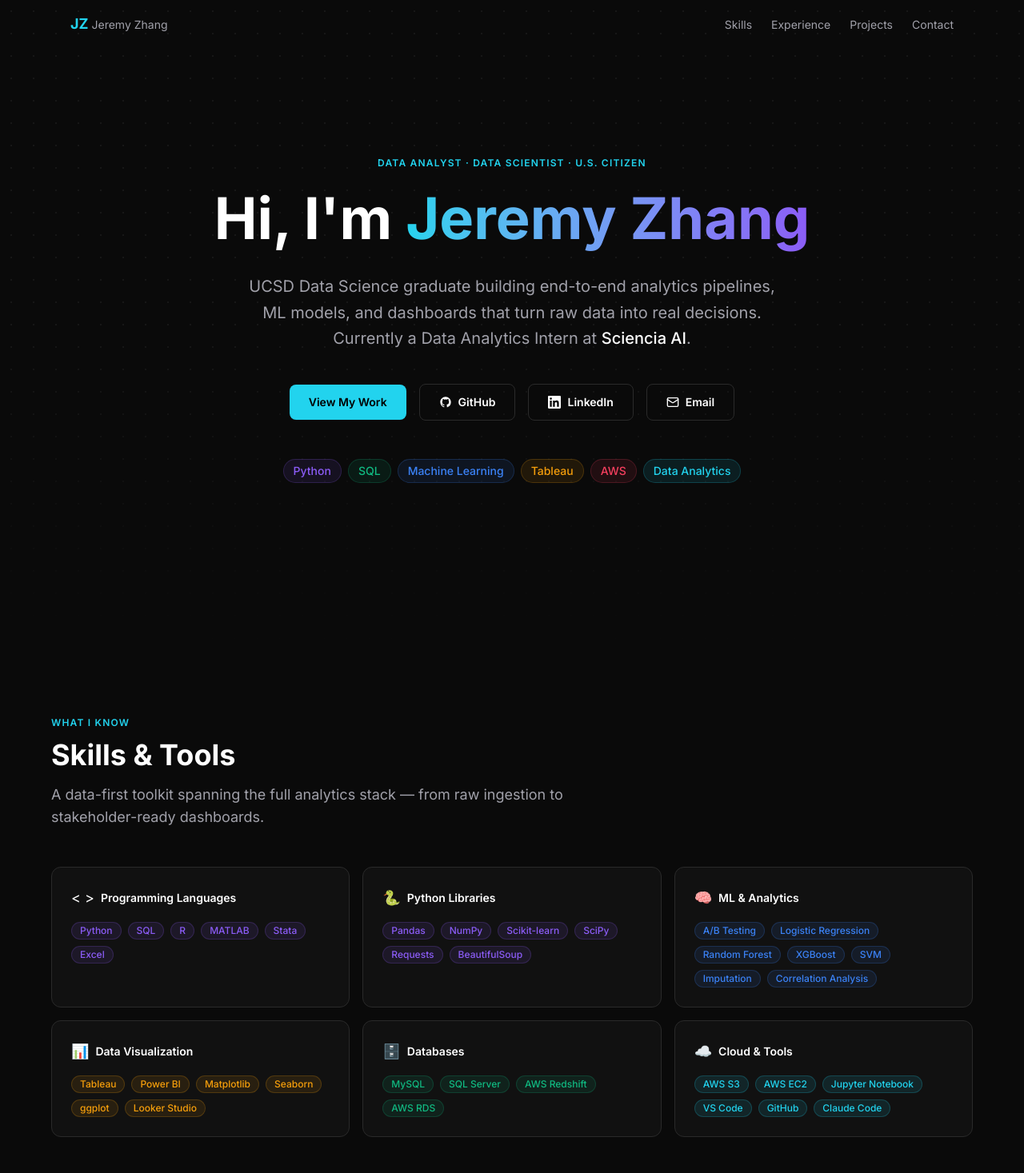
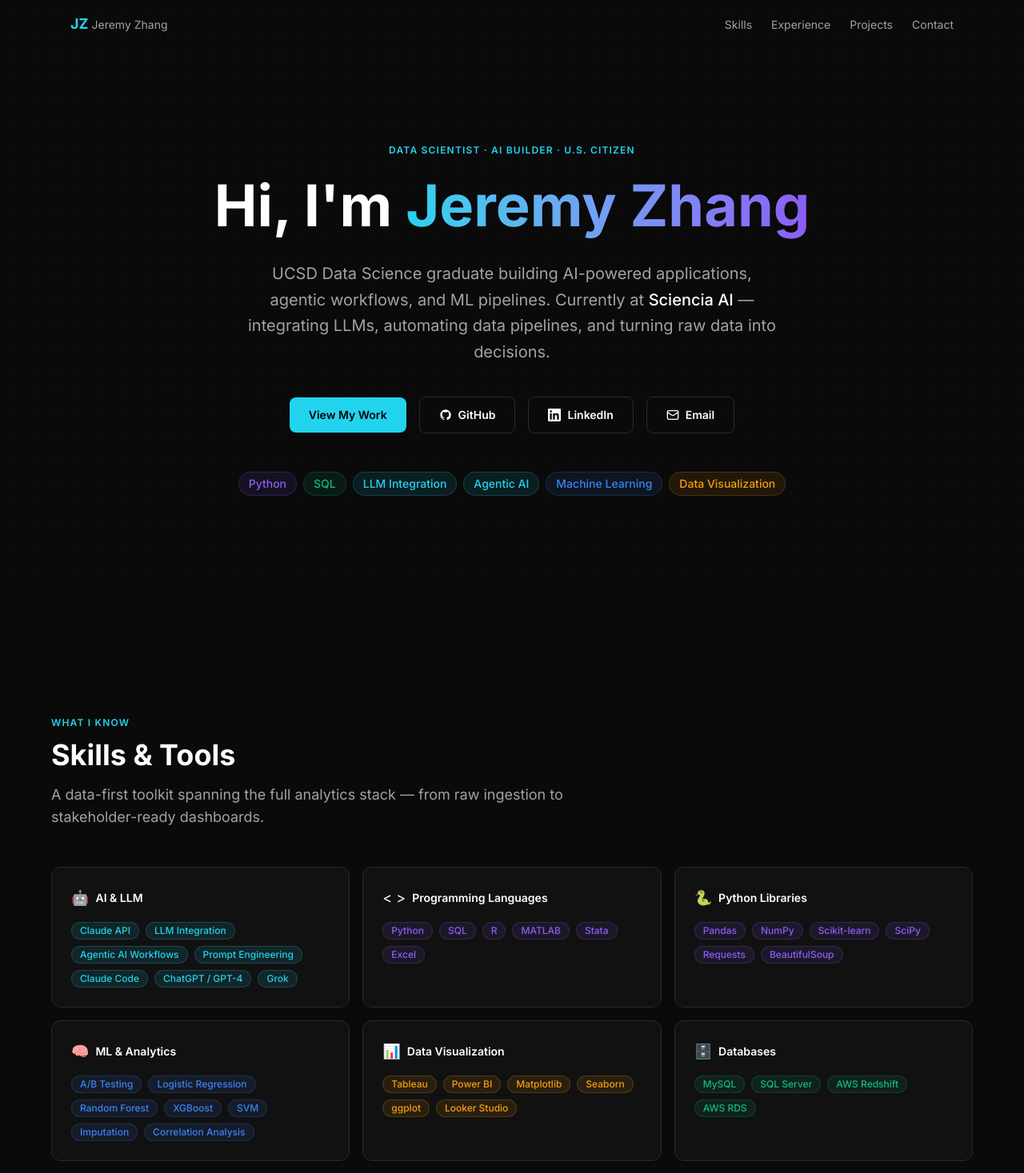
Before and after one commit to MonkeyJeremy/monkeyjeremy-portfolio, a Next.js app: page /monkeyjeremy-portfolio/ in a window 1280 px wide. Shown: the top 1467 px of the page at 80% size. Built offline with nearby package versions, Linux system fonts and the light colour scheme.

Commit message:
feat: align portfolio with AI/DS internship positioning

```diff
--- a/src/app/page.tsx
+++ b/src/app/page.tsx
@@ -23,7 +23,7 @@ export default function Home() {
           </p>
           <h2 className="text-2xl font-bold text-white mb-2">Jeremy Zhang</h2>
           <p className="text-[#A1A1AA] text-sm mb-8">
-            Open to Data Analyst · Data Scientist · Analytics Engineer roles
+            Open to AI / Data Science · Data Analyst · Analytics Engineer roles
           </p>
           <div className="flex flex-wrap justify-center gap-4 mb-8">
             <a
--- a/src/components/sections/Hero.tsx
+++ b/src/components/sections/Hero.tsx
@@ -8,10 +8,10 @@ import { Badge } from '@/components/ui/Badge'
 const featuredSkills = [
   { label: 'Python', color: 'violet' as const },
   { label: 'SQL', color: 'emerald' as const },
+  { label: 'LLM Integration', color: 'cyan' as const },
+  { label: 'Agentic AI', color: 'cyan' as const },
   { label: 'Machine Learning', color: 'blue' as const },
-  { label: 'Tableau', color: 'amber' as const },
-  { label: 'AWS', color: 'rose' as const },
-  { label: 'Data Analytics', color: 'cyan' as const },
+  { label: 'Data Visualization', color: 'amber' as const },
 ]
 
 const containerVariants: Variants = {
@@ -42,7 +42,7 @@ export function Hero() {
           animate="visible"
           className="text-xs font-semibold tracking-widest uppercase text-[#22D3EE] mb-4"
         >
-          Data Analyst · Data Scientist · U.S. Citizen
+          Data Scientist · AI Builder · U.S. Citizen
         </motion.p>
 
         <motion.h1
@@ -65,10 +65,11 @@ export function Hero() {
           transition={{ delay: 0.2 }}
           className="text-lg md:text-xl text-[#A1A1AA] mb-10 max-w-2xl mx-auto leading-relaxed"
         >
-          UCSD Data Science graduate building end-to-end analytics pipelines,
-          ML models, and dashboards that turn raw data into real decisions.
-          Currently a Data Analytics Intern at{' '}
-          <span className="text-white font-medium">Sciencia AI</span>.
+          UCSD Data Science graduate building AI-powered applications, agentic
+          workflows, and ML pipelines. Currently at{' '}
+          <span className="text-white font-medium">Sciencia AI</span>{' '}
+          — integrating LLMs, automating data pipelines, and turning raw data
+          into decisions.
         </motion.p>
 
         <motion.div
--- a/src/data/projects.ts
+++ b/src/data/projects.ts
@@ -17,6 +17,27 @@ export interface Project {
 }
 
 export const projects: Project[] = [
+  {
+    title: 'NoteFlow — AI-Powered Note-Taking App',
+    period: '2025 – Present',
+    description:
+      'Local-first desktop application with real-time Claude API integration, enabling AI-assisted writing, summarization, and knowledge management directly inside a rich text editor.',
+    highlights: [
+      'Integrated Claude API to provide context-aware AI assistance (summarize, rewrite, expand) inline within the TipTap rich text editor.',
+      'Implemented local-first data persistence using Dexie (IndexedDB wrapper) — all notes stored client-side with zero backend dependency.',
+      'Packaged as a cross-platform desktop app via Electron; React + TypeScript frontend with Vite build pipeline.',
+    ],
+    tags: [
+      { label: 'Claude API', color: 'cyan' },
+      { label: 'LLM', color: 'cyan' },
+      { label: 'React', color: 'violet' },
+      { label: 'TypeScript', color: 'violet' },
+      { label: 'Electron', color: 'blue' },
+      { label: 'Dexie / IndexedDB', color: 'emerald' },
+    ],
+    accentColor: '#22D3EE',
+    githubUrl: 'https://github.com/MonkeyJeremy',
+  },
   {
     title: 'Detecting Fraud with Oversampling Techniques and Sparsity Constraints',
     period: 'Sept 2023 – Mar 2024',
--- a/src/data/skills.ts
+++ b/src/data/skills.ts
@@ -8,6 +8,12 @@ export interface SkillCategory {
 }
 
 export const skillCategories: SkillCategory[] = [
+  {
+    category: 'AI & LLM',
+    icon: '🤖',
+    color: 'cyan',
+    skills: ['Claude API', 'LLM Integration', 'Agentic AI Workflows', 'Prompt Engineering', 'Claude Code', 'ChatGPT / GPT-4', 'Grok'],
+  },
   {
     category: 'Programming Languages',
     icon: '< >',
@@ -42,6 +48,6 @@ export const skillCategories: SkillCategory[] = [
     category: 'Cloud & Tools',
     icon: '☁️',
     color: 'cyan',
-    skills: ['AWS S3', 'AWS EC2', 'Jupyter Notebook', 'VS Code', 'GitHub', 'Claude Code'],
+    skills: ['AWS S3', 'AWS EC2', 'Jupyter Notebook', 'VS Code', 'GitHub'],
   },
 ]
```
